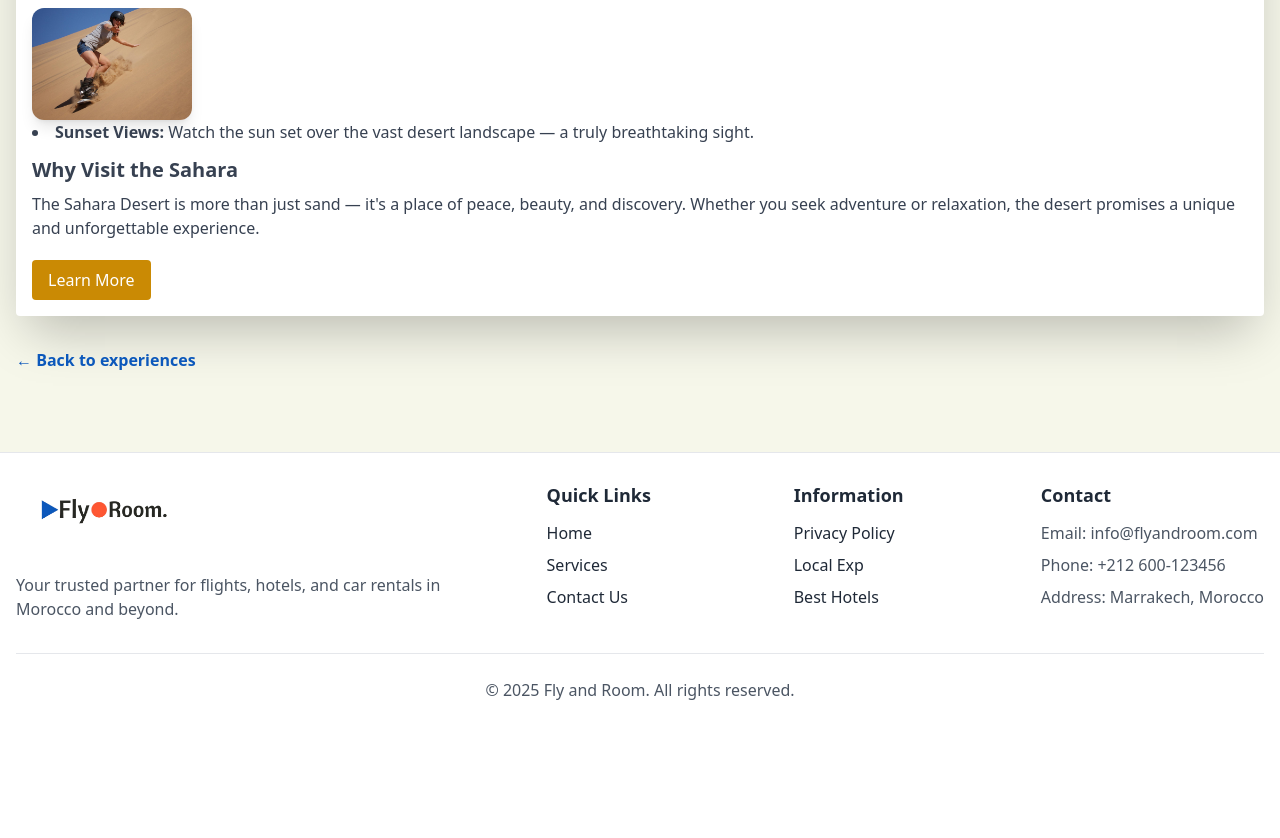
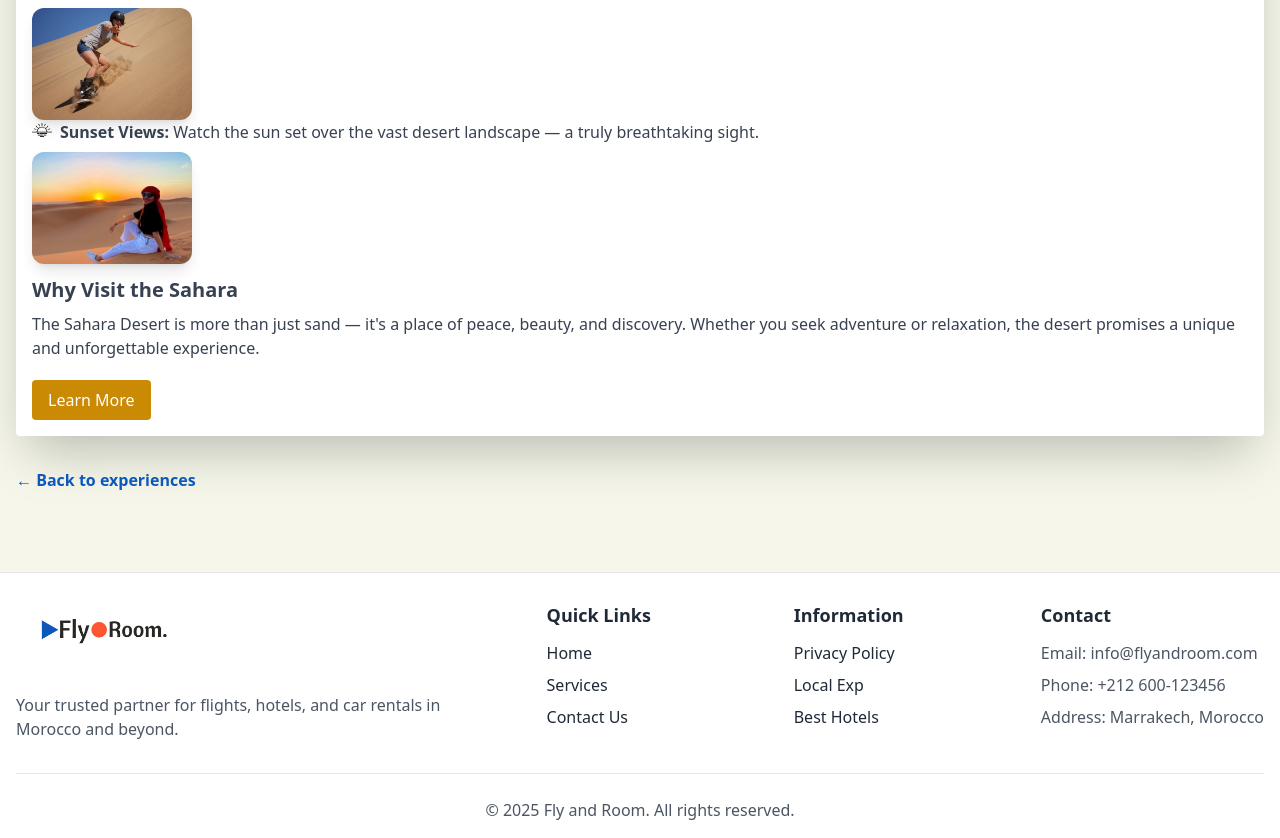
Before and after one commit to noss101/fly-and-room, a React (Vite) app: page /local-exp/sahara-desert-adventures in a window 1280 px wide. Shown: the part 829-1667 px from the top of the page. Before the commit the page ends 1547 px from the top, so only its background shows below. Built offline with nearby package versions, Linux system fonts and the light colour scheme; a web font is replaced by a local one.

Commit message:
Add sunset view image and icon

```diff
--- a/src/components/SaharaDesertDetails.jsx
+++ b/src/components/SaharaDesertDetails.jsx
@@ -116,8 +116,31 @@ const SaharaDesertDetails = () => {
             </div>
           </div>
         </li>
-        <li>
-          <strong>Sunset Views:</strong> Watch the sun set over the vast desert landscape — a truly breathtaking sight.
+        <li className="flex items-start flex-col">
+          <div className="flex items-start">
+            <img
+              src="/icons/saharanighticon.png"
+              alt="Sunset icon"
+              className="w-5 h-5 mr-2 inline"
+              loading="lazy"
+            />
+            <span>
+              <strong>Sunset Views:</strong> Watch the sun set over the vast desert landscape — a truly breathtaking sight.
+            </span>
+          </div>
+          <div className="mt-2">
+            <div
+              className="bg-white rounded-xl overflow-hidden shadow-lg w-40 cursor-pointer"
+              onClick={() => setOpenImage('/images/Sahara-Desert-night.jpg')}
+            >
+              <img
+                src="/images/Sahara-Desert-night.jpg"
+                alt="Sunset Views"
+                className="h-28 w-full object-cover"
+                loading="lazy"
+              />
+            </div>
+          </div>
         </li>
       </ul>
 
```
